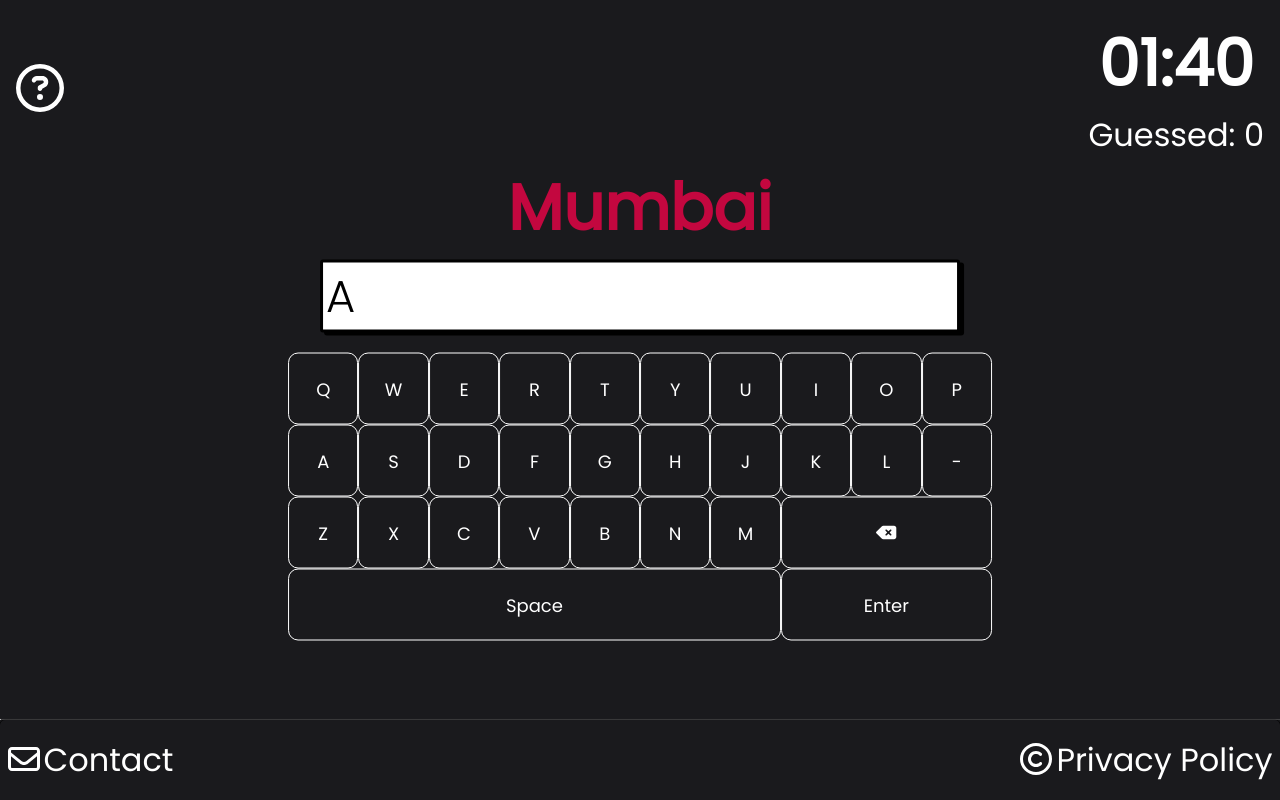
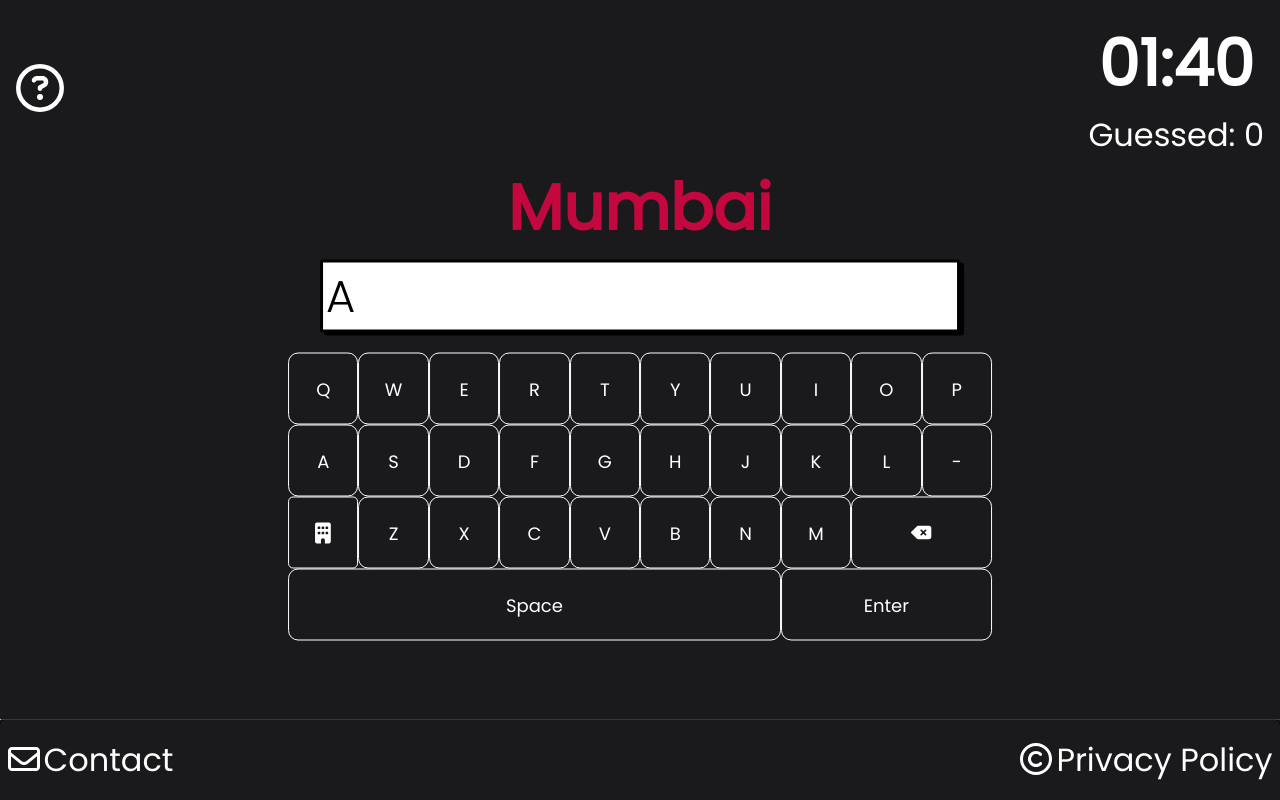
Before and after one commit to nickgabriadze/Towngraphy, a React (Create React App) app: page / in a window 1280 px wide. Built offline with nearby package versions, Linux system fonts and the light colour scheme.

Commit message:
Changed keyboard design again

```diff
--- a/src/Components/Keyboard/keyboard.css
+++ b/src/Components/Keyboard/keyboard.css
@@ -1,5 +1,4 @@
 @import url('https://fonts.googleapis.com/css2?family=Poppins&display=swap');
-
 
 button {
     border-radius: 5px;
@@ -71,9 +70,19 @@ button {
 
 }
 #remove-letter{
-    grid-column: span 3;
+    grid-column: span 2;
 }
+#spacer{
+    grid-row-start: 3;
+    border: 1.35px solid white;
+    border-radius: 5px;
+    color: white;
+    display: flex;
+    justify-content: center;
+    align-items: center;
+    font-size: 21px;
 
+}
 
 @media screen and (max-width: 480px) {
     #keyboard {
@@ -93,6 +102,7 @@ button {
         border-radius: 6px;
 
     }
+
 }
 
 @media screen and (max-width: 380px) {
--- a/src/Components/Keyboard/keyboard.js
+++ b/src/Components/Keyboard/keyboard.js
@@ -1,8 +1,9 @@
 import React from 'react';
 import './keyboard.css';
 import { FontAwesomeIcon } from '@fortawesome/react-fontawesome';
-import { faDeleteLeft } from '@fortawesome/free-solid-svg-icons';
+import { faDeleteLeft, faBuilding} from '@fortawesome/free-solid-svg-icons';
 import {motion} from 'framer-motion';
+
 export function Keyboard({ dispatch }) {
 
     return (
@@ -112,8 +113,8 @@ export function Keyboard({ dispatch }) {
                     id='l'
                     onMouseDown={(e) => e.preventDefault()}
                     onClick={() => dispatch({ type: "ADD_LETTER", char: 'l' })}>L</motion.button>
-                {/* <div id='spacer2'></div> */}
 
+                <div id='spacer'><FontAwesomeIcon icon={faBuilding}/></div>
                 <motion.button whileHover={{ scale: 1.1 }}
                     whileTap={{ scale: 0.9 }}
                     onMouseDown={(e) => e.preventDefault()}
```
